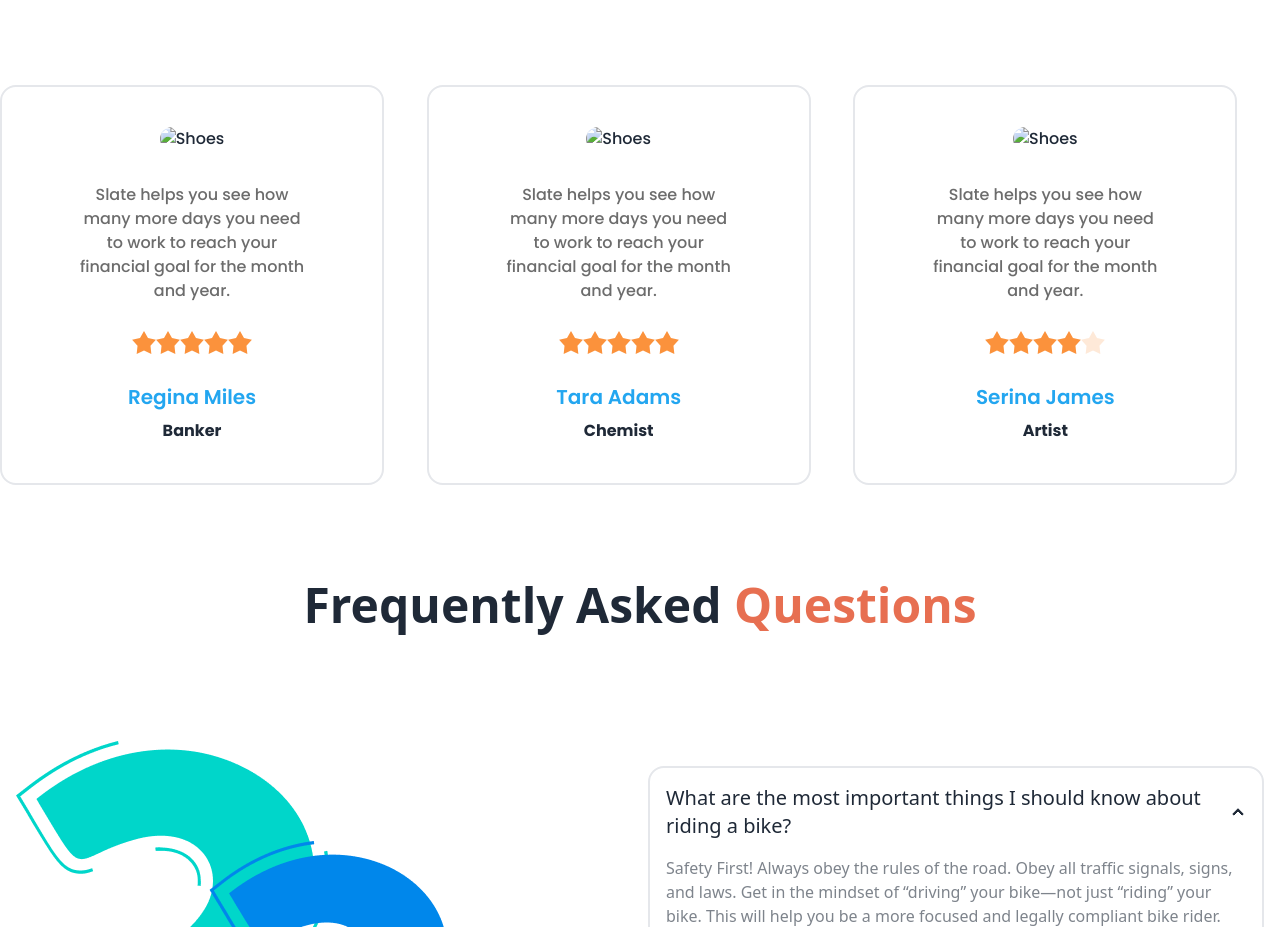
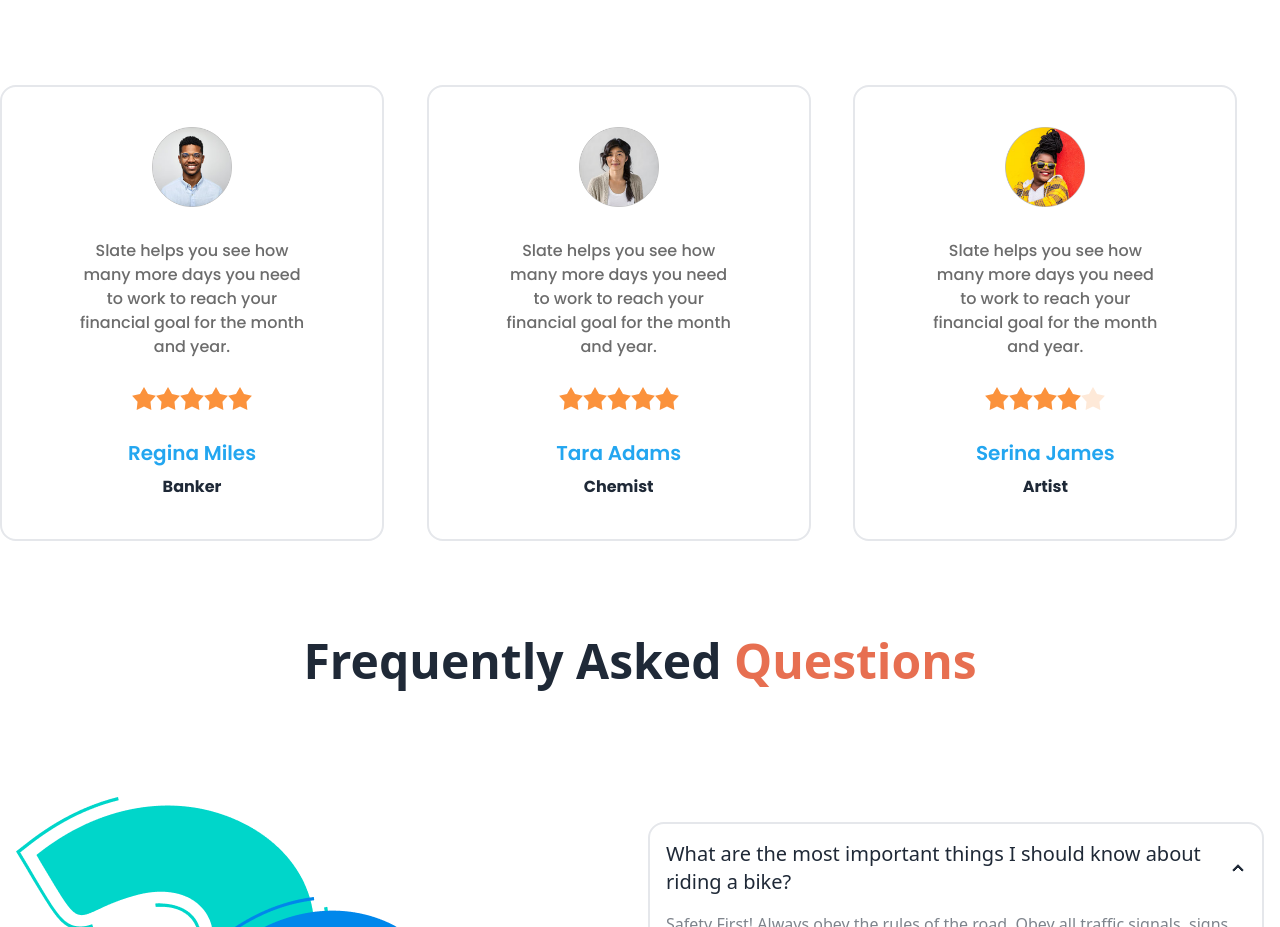
Before and after one commit to SteelTitan1/BIKER-ZONE, a plain HTML site: page index.html in a window 1280 px wide. Shown: the part 1608-2535 px from the top of the page. Drawn offline with nearby package versions, Linux system fonts and the light colour scheme; the site is published under a folder, as on GitHub Pages, so addresses that start at the root find nothing.

Commit message:
Rating media bug fixed

```diff
--- a/index.html
+++ b/index.html
@@ -260,7 +260,7 @@
           <!-- User-1 -->
           <div class="card w-96 bg-base-100 poppin items-center border-2">
             <figure class="w-40 px-10 pt-10 ">
-              <img src="/images/others/user-1.png" alt="Shoes" class="rounded-xl" />
+              <img src="./images/others/user-1.png" alt="Shoes" class="rounded-xl" />
             </figure>
             <div class="card-body items-center text-center">
               <p class="text-[#6C6C6C] w-3/4">Slate helps you see how
@@ -285,7 +285,7 @@
           <!-- User-2 -->
           <div class="card w-96 bg-base-100 poppin items-center border-2">
             <figure class="w-40 px-10 pt-10 ">
-              <img src="/images/others/user-2.png" alt="Shoes" class="rounded-xl" />
+              <img src="./images/others/user-2.png" alt="Shoes" class="rounded-xl" />
             </figure>
             <div class="card-body items-center text-center">
               <p class="text-[#6C6C6C] w-3/4">Slate helps you see how
@@ -310,7 +310,7 @@
           <!-- User-3 -->
           <div class="card w-96 bg-base-100 poppin items-center border-2">
             <figure class="w-40 px-10 pt-10 ">
-              <img src="/images/others/user-3.png" alt="Shoes" class="rounded-xl" />
+              <img src="./images/others/user-3.png" alt="Shoes" class="rounded-xl" />
             </figure>
             <div class="card-body items-center text-center">
               <p class="text-[#6C6C6C] w-3/4">Slate helps you see how
```
